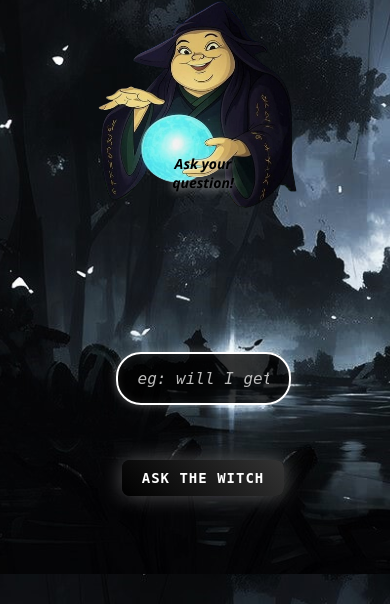
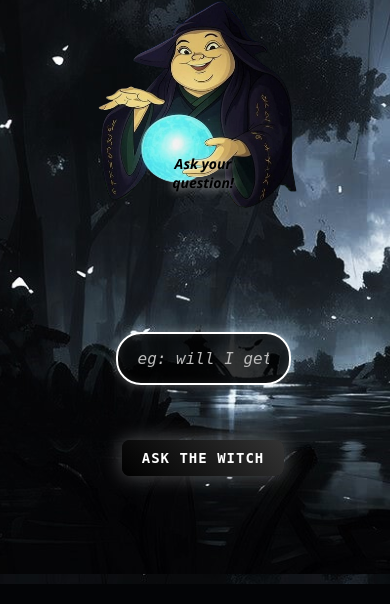
Before and after one commit to 1104impana/RandomVerse, a Flask app: page /crystal in a window 390 px wide. Shown: the part 270-874 px from the top of the page. Run offline with Flask 3, Linux system fonts and the light colour scheme.

Commit message:
crystal formatting

```diff
--- a/webDev85/static/css/crystall.css
+++ b/webDev85/static/css/crystall.css
@@ -308,7 +308,7 @@ button:active {
 
   .left-section {
     order: 2; /* Moves below crystal ball without column-reverse */
-     margin-top: 20px !important;  /* or 120px */
+     margin-top: 0 !important;  /* or 120px */
     margin-left: 0 !important;
     width: 100%;
     padding: 0 20px;
@@ -336,7 +336,9 @@ button:active {
     max-width: 250px;
     height: auto;
     display: block;
-    margin: 0 auto;
+
+    margin-top: 0 !important;
+  margin-bottom: 0 !important;
   }
 
   #ballMessage {
```
